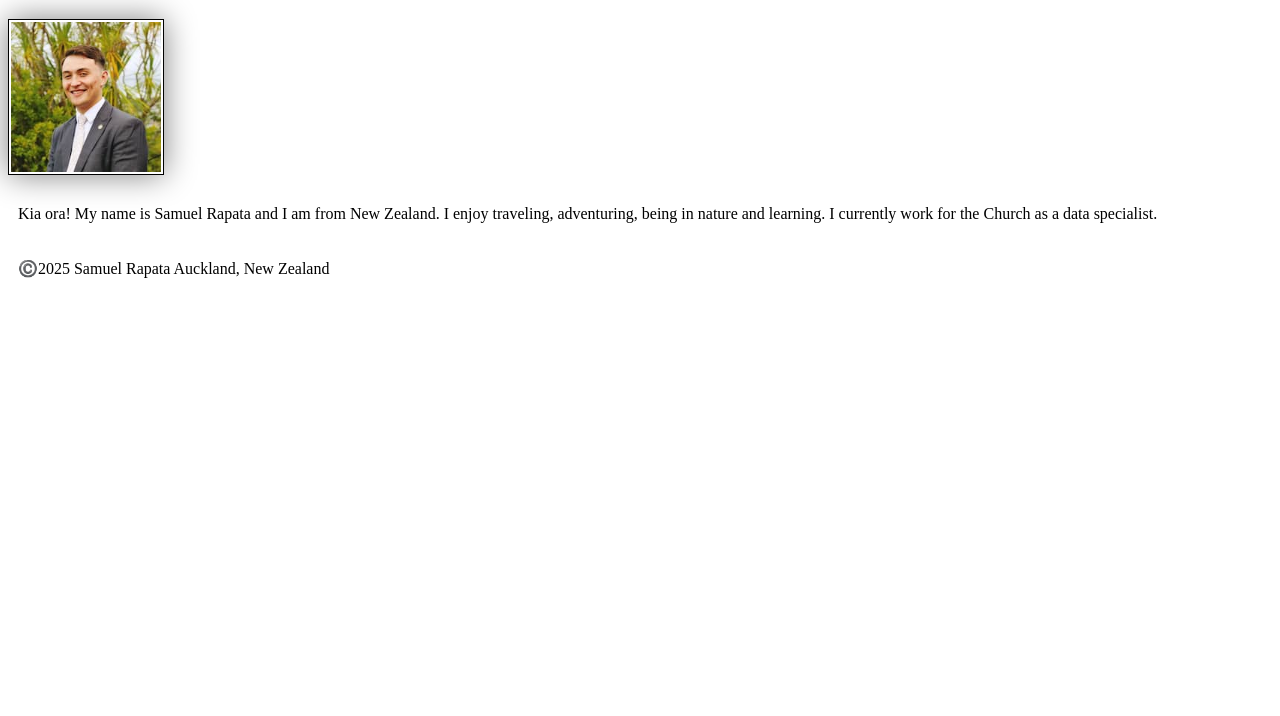
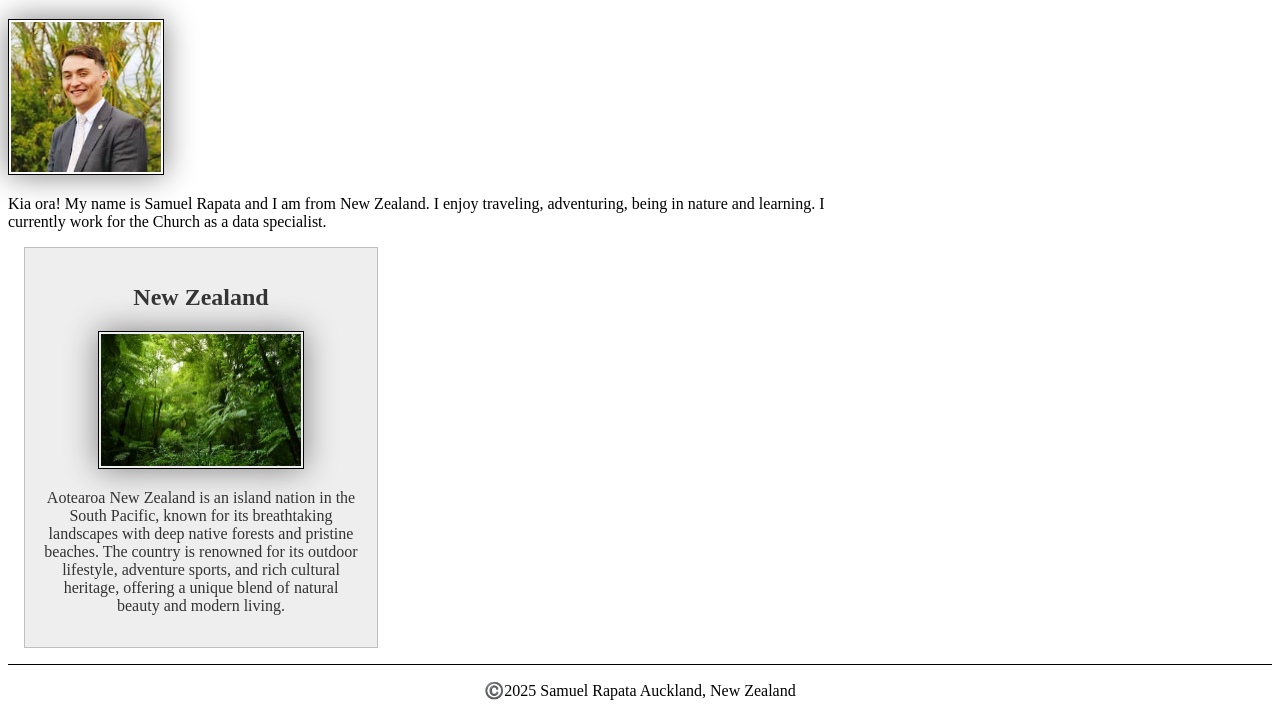
Before and after one commit to EphSam/wdd130, a plain HTML site: page week01/index.html in a window 1280 px wide. Shown: the part 205-921 px from the top of the page. Before the commit the page ends 800 px from the top, so only its background shows below. Drawn offline with Linux system fonts and the light colour scheme.

Commit message:
css and html updates

```diff
--- a/styles/styles.css
+++ b/styles/styles.css
@@ -1,3 +1,35 @@
+img {
+    width: 150px;
+    height: auto;
+    border: 1px solid black;
+    padding: 2px;
+    box-shadow: 0 0 30px gray;
+}
+
+main img {
+    width: 150px;
+    height: auto;
+}
+
+aside img {
+    width: 200px;
+    height: auto;
+}
+
+main {
+    max-width: 840px;
+}
+
+aside {
+    width: 20rem;
+    margin: 1rem;
+    border: 1px solid rgb(0 0 0 / 0.2);
+    padding: 1rem;
+    background-color: #eee;
+    color: #333;
+    text-align: center;
+}
+
 nav {
     background-color: darkblue;
     padding: 10px;
@@ -13,14 +45,12 @@ h1 {
     color: darkblue;
 }
 
-img {
-    width: 150px;
-    height: auto;
-    border: 1px solid black;
-    padding: 2px;
-    box-shadow: 0 0 30px gray;
+p {
+    padding: 0;
 }
 
-p {
-    padding: 10px;
+footer {
+    margin-top: 15px;
+    border-top: 1px solid #000;
+    text-align: center;
 }
--- a/week01/index.html
+++ b/week01/index.html
@@ -2,10 +2,13 @@
 <html lang="en-US">
 
 <head>
-    <link rel="stylesheet" href="../styles/styles.css">
+    <title> Samuel Rapata | WDD 130</title>
     <meta charset="utf-8">
     <meta name="viewport" content="width=device-width,initial-scale=1.0">
-    <title> Samuel Rapata | WDD 130</title>
+    <meta name="description"
+        content="This is my home page for WDD130 as part of BYU Idaho's Bachelors of Software Development">
+    <meta name="author" content="Samuel Rapata">
+    <link rel="stylesheet" href="../styles/styles.css">
 </head>
 
 <body>
@@ -17,10 +20,19 @@
     </header>
     <main>
         <h1>Samuel Rapata | WDD 130</h1>
-        <img src="images/profile.jpg" alt="Hello, my name is Samuel Rapata" width="200">
+        <img src="images/profile.jpg" alt="Hello, my name is Samuel Rapata">
         <p>Kia ora! My name is Samuel Rapata and I am from New Zealand. I enjoy traveling, adventuring, being in nature
             and learning. I currently work for the Church as a data specialist.</p>
     </main>
+    <aside>
+        <h2>New Zealand</h2>
+        <img src="images/ao.jpg" alt="New Zealand Nature">
+        <p>Aotearoa New Zealand is an island nation in the South Pacific, known for its breathtaking landscapes with
+            deep native forests and pristine beaches. The country is renowned for its
+            outdoor lifestyle, adventure sports, and rich cultural heritage, offering a unique blend of natural beauty
+            and modern living.
+        </p>
+    </aside>
     <footer>
         <p>©️2025 Samuel Rapata Auckland, New Zealand</p>
     </footer>
```
Also changed, not shown: week01/images/ao.jpg (added).
